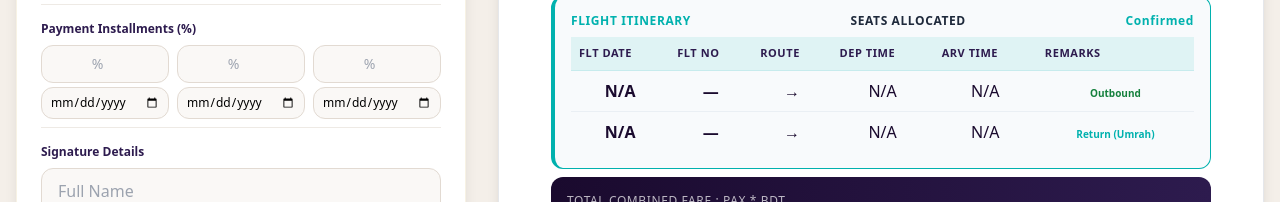
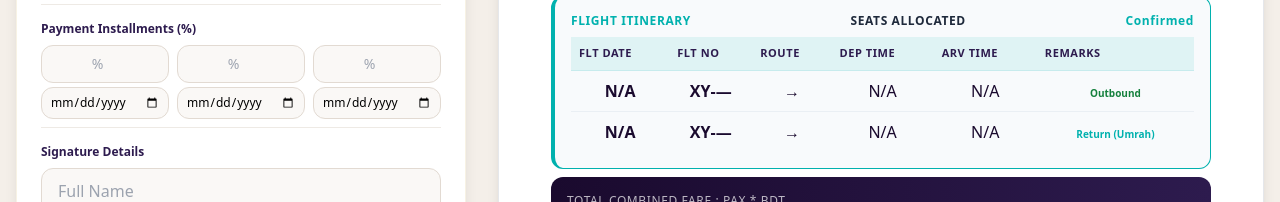
Before and after one commit to Tanvir225/booking-confirmation-template, a React (Vite) app: page / in a window 1280 px wide. Both pictures are taken after a click on the button "✦ Generate Template". Shown: the part 381-583 px from the top of the page. Built offline with nearby package versions, Linux system fonts and the light colour scheme.

Commit message:
FLIGHT NO ADDED IN TEMPLATE TABLE

```diff
--- a/src/App.jsx
+++ b/src/App.jsx
@@ -554,7 +554,7 @@ function App() {
                               {/* Outbound Row */}
                               <tr className="border-b border-slate-200/60 hover:bg-white/50 transition">
                                 <td className="py-2 px-2 font-semibold text-[#1a0a2e]">{formatDate(formData.travelDate)}</td>
-                                <td className="py-2 px-2 font-semibold text-[#1a0a2e]">{formData.flightNumber || '—'}</td>
+                                <td className="py-2 px-2 font-semibold text-[#1a0a2e]">XY-{formData.flightNumber || '—'}</td>
                                 <td className="py-2 px-2 font-semibold text-[#1a0a2e]">{formData.routeFrom} → {formData.routeTo}</td>
                                 <td className="py-2 px-2 text-[#1a0a2e]">{formatTime(formData.departureTime)}</td>
                                 <td className="py-2 px-2 text-[#1a0a2e]">{formatTime(formData.arrivalTime)}</td>
@@ -567,7 +567,7 @@ function App() {
                               {formData.tripType === 'roundTrip' && (
                                 <tr className="hover:bg-white/50 transition">
                                   <td className="py-2 px-2 font-semibold text-[#1a0a2e]">{formatDate(formData.returnTravelDate)}</td>
-                                  <td className="py-2 px-2 font-semibold text-[#1a0a2e]">{formData.returnFlightNumber || '—'}</td>
+                                  <td className="py-2 px-2 font-semibold text-[#1a0a2e]">XY-{formData.returnFlightNumber || '—'}</td>
                                   <td className="py-2 px-2 font-semibold text-[#1a0a2e]">{formData.returnRouteFrom} → {formData.returnRouteTo}</td>
                                   <td className="py-2 px-2 text-[#1a0a2e]">{formatTime(formData.returnDepartureTime)}</td>
                                   <td className="py-2 px-2 text-[#1a0a2e]">{formatTime(formData.returnArrivalTime)}</td>
```
